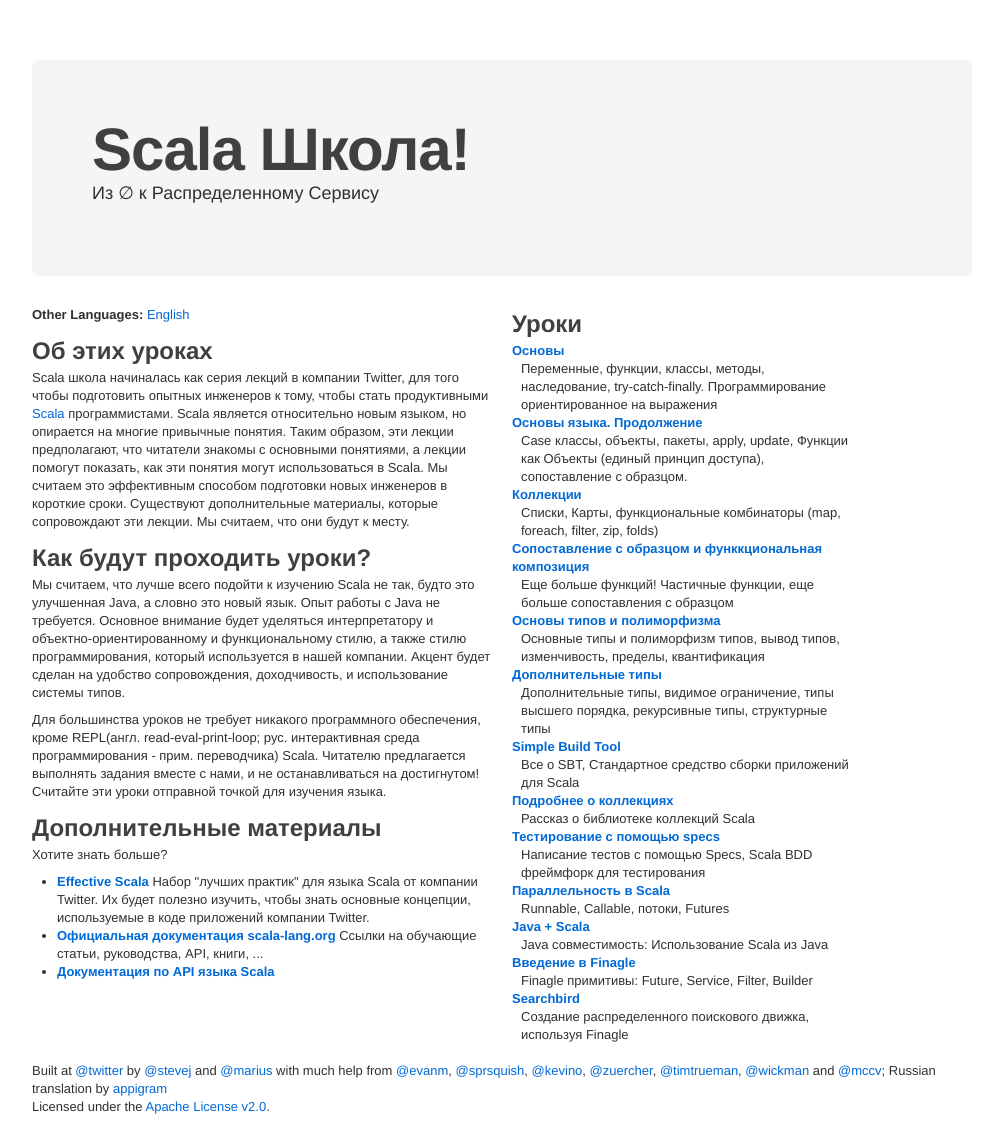
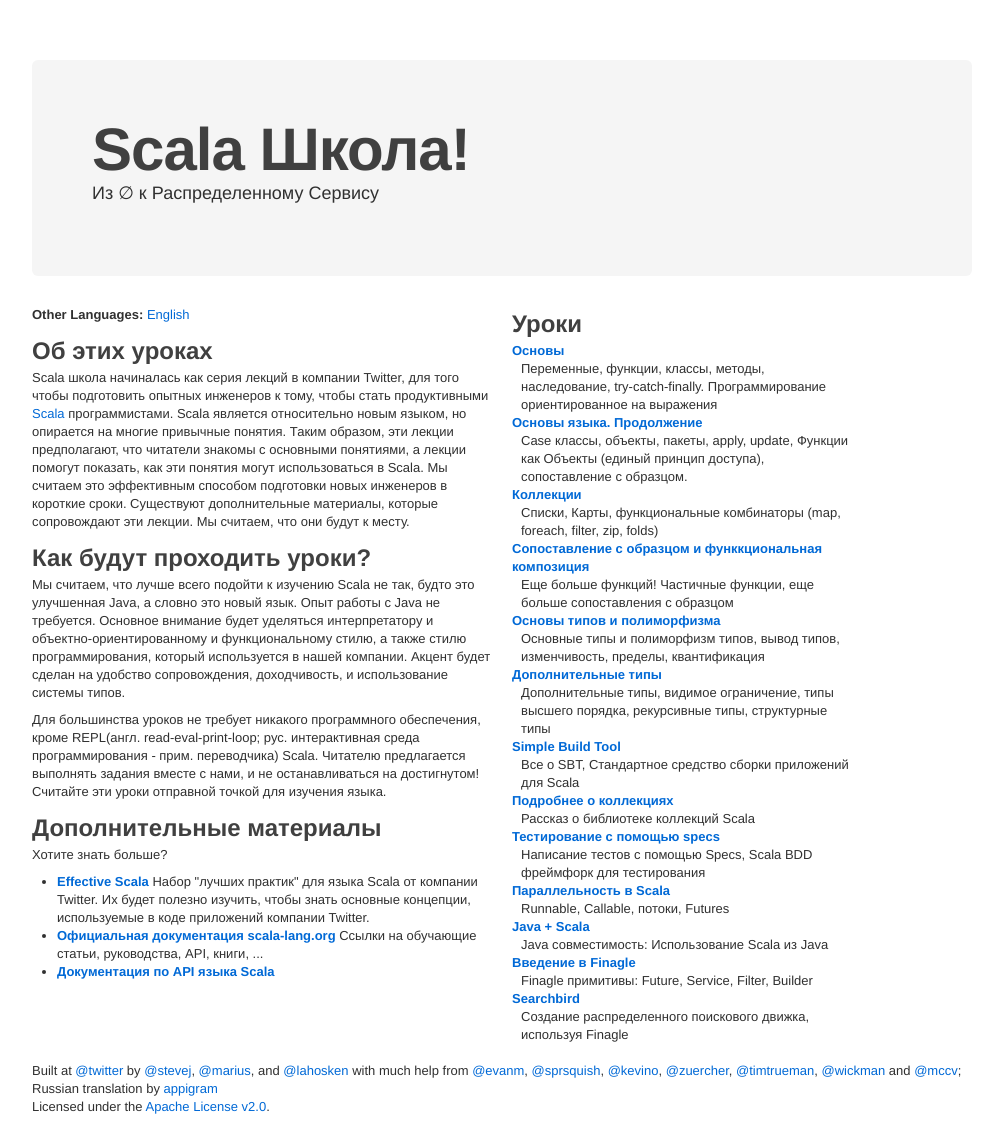
Before and after one commit to twitter/scala_school, a Jekyll site: the page built from web/ru/index.html, in a window 1280 px wide. Shown: the whole page, without its empty margins (138-1130 px from the left). Built offline with Jekyll 4.4.1, drawn with Linux system fonts in a browser that asks for light colours.

```diff
--- a/web/_layouts/default.html
+++ b/web/_layouts/default.html
@@ -31,7 +31,7 @@
       <div class="inner">
         <div class="container">
           <p>
-            Built at <a href="http://twitter.com/twitter" target="_blank">@twitter</a> by <a href="http://twitter.com/stevej" target="_blank">@stevej</a> and <a href="http://twitter.com/marius" target="_blank">@marius</a> with much help from <a href="http://twitter.com/evanm" target="_blank">@evanm</a>, <a href="http://twitter.com/sprsquish" target="_blank">@sprsquish</a>, <a href="http://twitter.com/kevino" target="_blank">@kevino</a>, <a href="http://twitter.com/zuercher" target="_blank">@zuercher</a>, <a href="http://twitter.com/timtrueman" target="_blank">@timtrueman</a>, <a href="http://twitter.com/wickman" target="_blank">@wickman</a> and <a href="http://twitter.com/mccv" target="_blank">@mccv</a>; Russian translation by <a href="https://github.com/appigram">appigram</a><br />
+            Built at <a href="http://twitter.com/twitter" target="_blank">@twitter</a> by <a href="http://twitter.com/stevej" target="_blank">@stevej</a>, <a href="http://twitter.com/marius" target="_blank">@marius</a>, and <a href="http://twitter.com/lahosken" target="_blank">@lahosken</a> with much help from <a href="http://twitter.com/evanm" target="_blank">@evanm</a>, <a href="http://twitter.com/sprsquish" target="_blank">@sprsquish</a>, <a href="http://twitter.com/kevino" target="_blank">@kevino</a>, <a href="http://twitter.com/zuercher" target="_blank">@zuercher</a>, <a href="http://twitter.com/timtrueman" target="_blank">@timtrueman</a>, <a href="http://twitter.com/wickman" target="_blank">@wickman</a> and <a href="http://twitter.com/mccv" target="_blank">@mccv</a>; Russian translation by <a href="https://github.com/appigram">appigram</a><br />
             Licensed under the <a href="http://www.apache.org/licenses/LICENSE-2.0" target="_blank">Apache License v2.0</a>.
           </p>
         </div>
--- a/web/_layouts/post.html
+++ b/web/_layouts/post.html
@@ -43,7 +43,7 @@
       <div class="inner">
         <div class="container">
           <p>
-            Built at <a href="http://twitter.com/twitter" target="_blank">@twitter</a> by <a href="http://twitter.com/stevej" target="_blank">@stevej</a> and <a href="http://twitter.com/marius" target="_blank">@marius</a> with much help from <a href="http://twitter.com/evanm" target="_blank">@evanm</a>, <a href="http://twitter.com/sprsquish" target="_blank">@sprsquish</a>, <a href="http://twitter.com/kevino" target="_blank">@kevino</a>, <a href="http://twitter.com/zuercher" target="_blank">@zuercher</a>, <a href="http://twitter.com/timtrueman" target="_blank">@timtrueman</a>, <a href="http://twitter.com/wickman" target="_blank">@wickman</a> and <a href="http://twitter.com/mccv" target="_blank">@mccv</a><br />
+            Built at <a href="http://twitter.com/twitter" target="_blank">@twitter</a> by <a href="http://twitter.com/stevej" target="_blank">@stevej</a>, <a href="http://twitter.com/marius" target="_blank">@marius</a>, and <a href="http://twitter.com/lahosken" target="_blank">@lahosken</a> with much help from <a href="http://twitter.com/evanm" target="_blank">@evanm</a>, <a href="http://twitter.com/sprsquish" target="_blank">@sprsquish</a>, <a href="http://twitter.com/kevino" target="_blank">@kevino</a>, <a href="http://twitter.com/zuercher" target="_blank">@zuercher</a>, <a href="http://twitter.com/timtrueman" target="_blank">@timtrueman</a>, <a href="http://twitter.com/wickman" target="_blank">@wickman</a> and <a href="http://twitter.com/mccv" target="_blank">@mccv</a>; Russian translation by <a href="https://github.com/appigram">appigram</a><br />
             Licensed under the <a href="http://www.apache.org/licenses/LICENSE-2.0" target="_blank">Apache License v2.0</a>.
           </p>
         </div>
```
